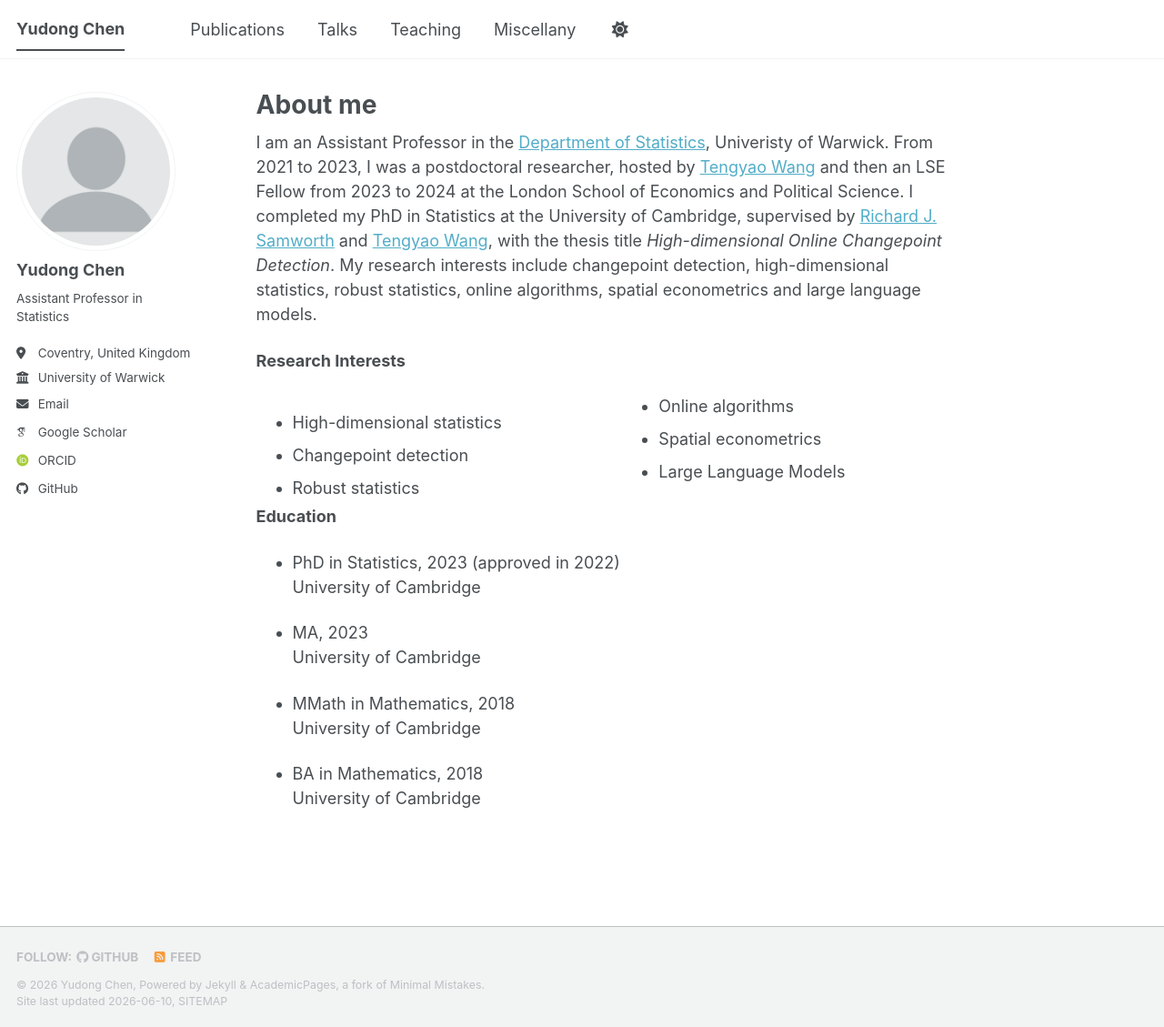
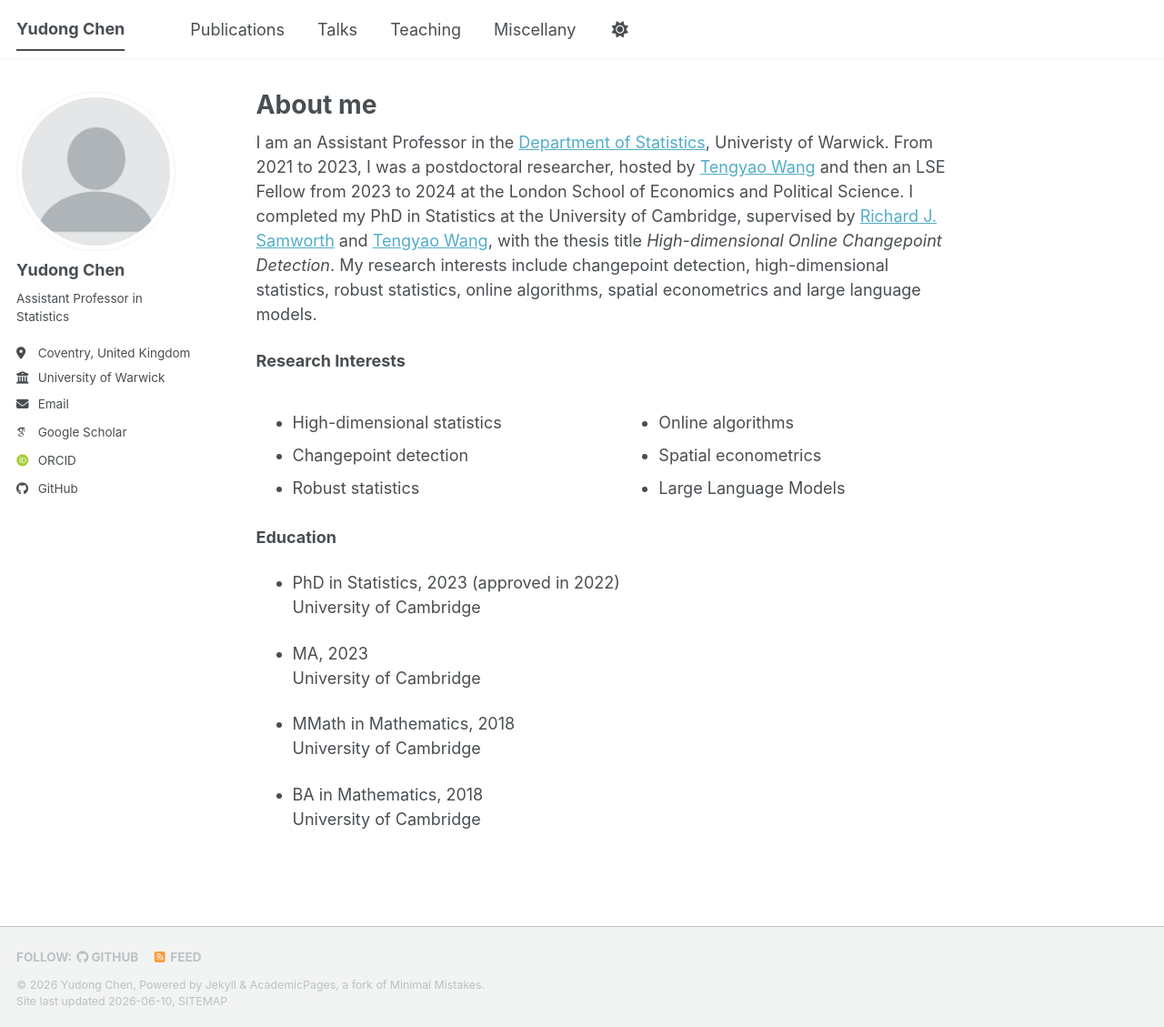
Before and after one commit to yudongchen88/yudongchen88.github.io, a Jekyll site: the page built from _pages/about.md, in a window 1280 px wide and 1129 px high. Shown: the whole window at 91% size. Built offline with Jekyll 4.4.1, drawn with Linux system fonts in a browser that asks for light colours; some web fonts are replaced; a script bundle is joined from its source files by our own code; library files that are not in the unit come from our copies.

Commit message:
Update about.md

```diff
--- a/_pages/about.md
+++ b/_pages/about.md
@@ -11,11 +11,14 @@ I am an Assistant Professor in the [Department of Statistics](https://warwick.ac
 
 <p><strong>Research Interests</strong></p>
 
-<div style="column-count: 2; column-gap: 2rem;">
+<div style="display:grid; grid-template-columns:1fr 1fr; gap:2rem;">
   <ul>
     <li>High-dimensional statistics</li>
     <li>Changepoint detection</li>
     <li>Robust statistics</li>
+  </ul>
+
+  <ul>
     <li>Online algorithms</li>
     <li>Spatial econometrics</li>
     <li>Large Language Models</li>
```
